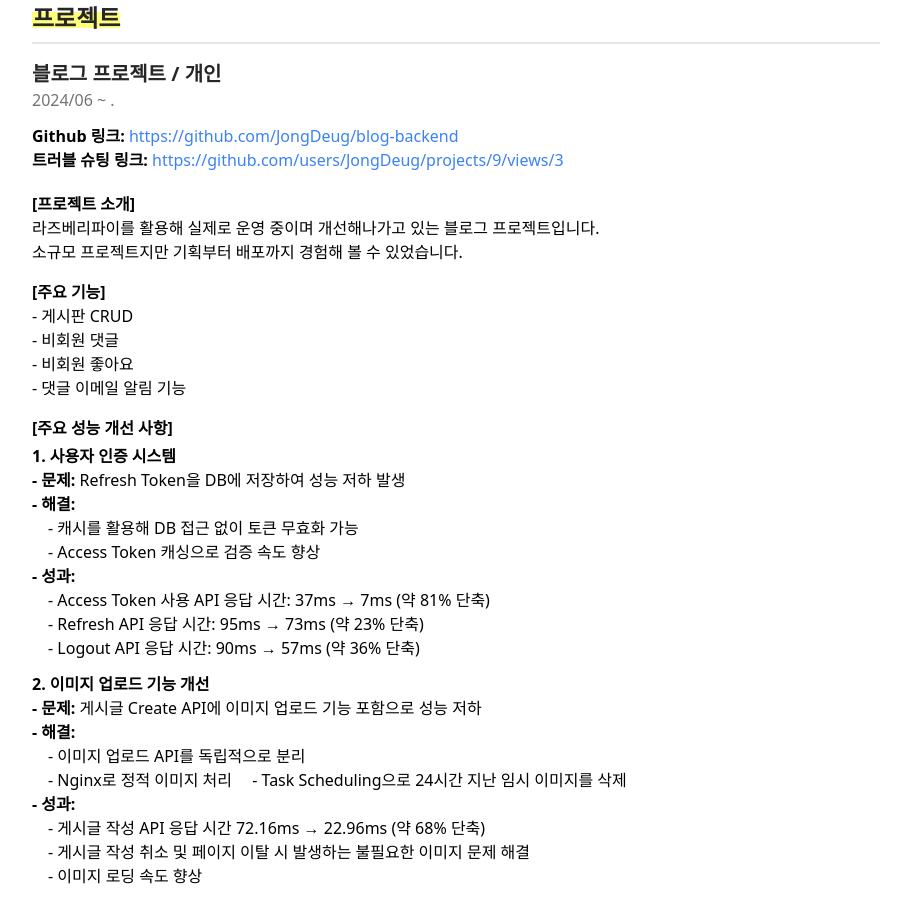
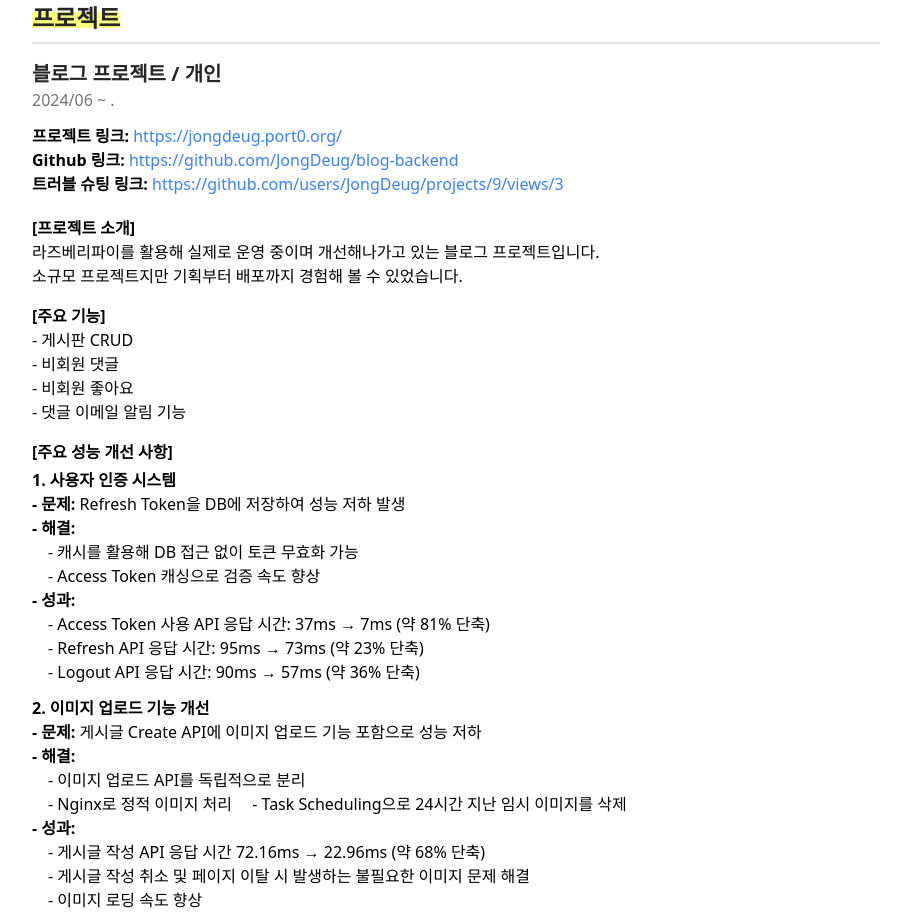
Before and after one commit to JongDeug/blog-frontend, a SvelteKit app: page /resume in a window 1280 px wide. Shown: the part 4180-5102 px from the top of the page, without its empty margins (184-1095 px from the left). Built offline with nearby package versions, Linux system fonts and the light colour scheme; a web font is replaced by a local one.

Commit message:
FEAT: 이력서 작성

```diff
--- a/src/routes/resume/+page.svelte
+++ b/src/routes/resume/+page.svelte
@@ -209,6 +209,12 @@
 
 					<div class="mt-3">
 						<p class="">
+							<span class="font-bold">프로젝트 링크:</span>
+							<a class="text-blue-500" href="https://jongdeug.port0.org/"
+								>https://jongdeug.port0.org/</a
+							>
+						</p>
+						<p class="">
 							<span class="font-bold">Github 링크:</span>
 							<a class="text-blue-500" href="https://github.com/JongDeug/blog-backend"
 								>https://github.com/JongDeug/blog-backend</a
```
